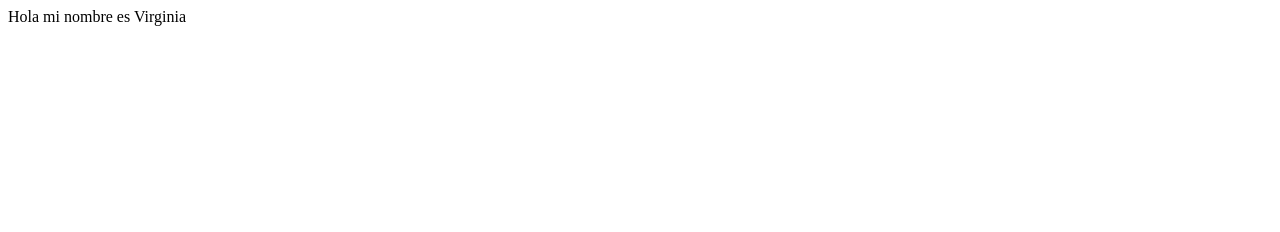
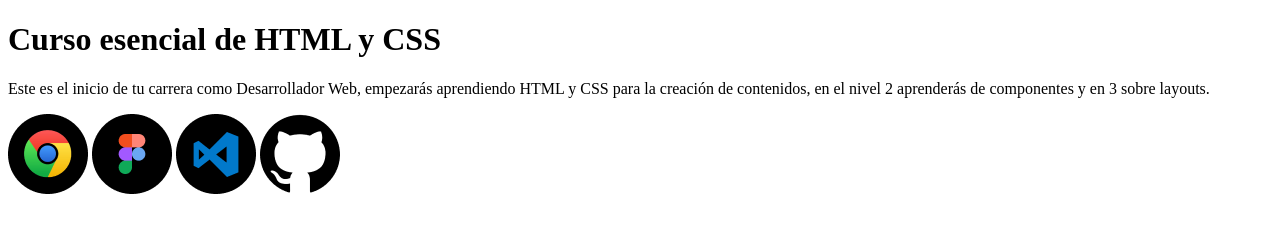
Before and after one commit to Virgi2112/curso-esencial-html-css, a plain HTML site: page index.html in a window 1280 px wide. Drawn offline with Linux system fonts and the light colour scheme.

Commit message:
Hemos agregado las imágenes de los logos al setup

```diff
--- a/index.html
+++ b/index.html
@@ -1,11 +1,22 @@
 <!DOCTYPE html>
-<html lang="en">
+<html lang="es">
 <head>
     <meta charset="UTF-8">
     <meta name="viewport" content="width=device-width, initial-scale=1.0">
-    <title>Document</title>
+    <title>El blog de Virgi</title>
 </head>
 <body>
-    Hola mi nombre es Virginia
+
+    <h1>
+        Curso esencial de HTML y CSS
+    </h1>
+    <p>
+        Este es el inicio de tu carrera como Desarrollador Web, empezarás aprendiendo HTML y CSS
+        para la creación de contenidos, en el nivel 2 aprenderás de componentes y en 3 sobre layouts.
+    </p>
+    <img src="images/google-chrome.png" alt="Logo de Google Chrome" title="Logo de Google Chrome">
+    <img src="images/figma.png" alt="Logo de Figma" title="Logo de Figma">
+    <img src="images/visual-studio-code.png" alt="Logo del editor de código Visual Studio Code" title="Logo del editor de código Visual Studio Code">
+    <img src="images/git-hub.png" alt="Logo de GitHub" title="Logo de GitHub">
 </body>
 </html>
```
Also changed, not shown: images/figma.png (added), images/git-hub.png (added), images/google-chrome.png (added), images/visual-studio-code.png (added).
